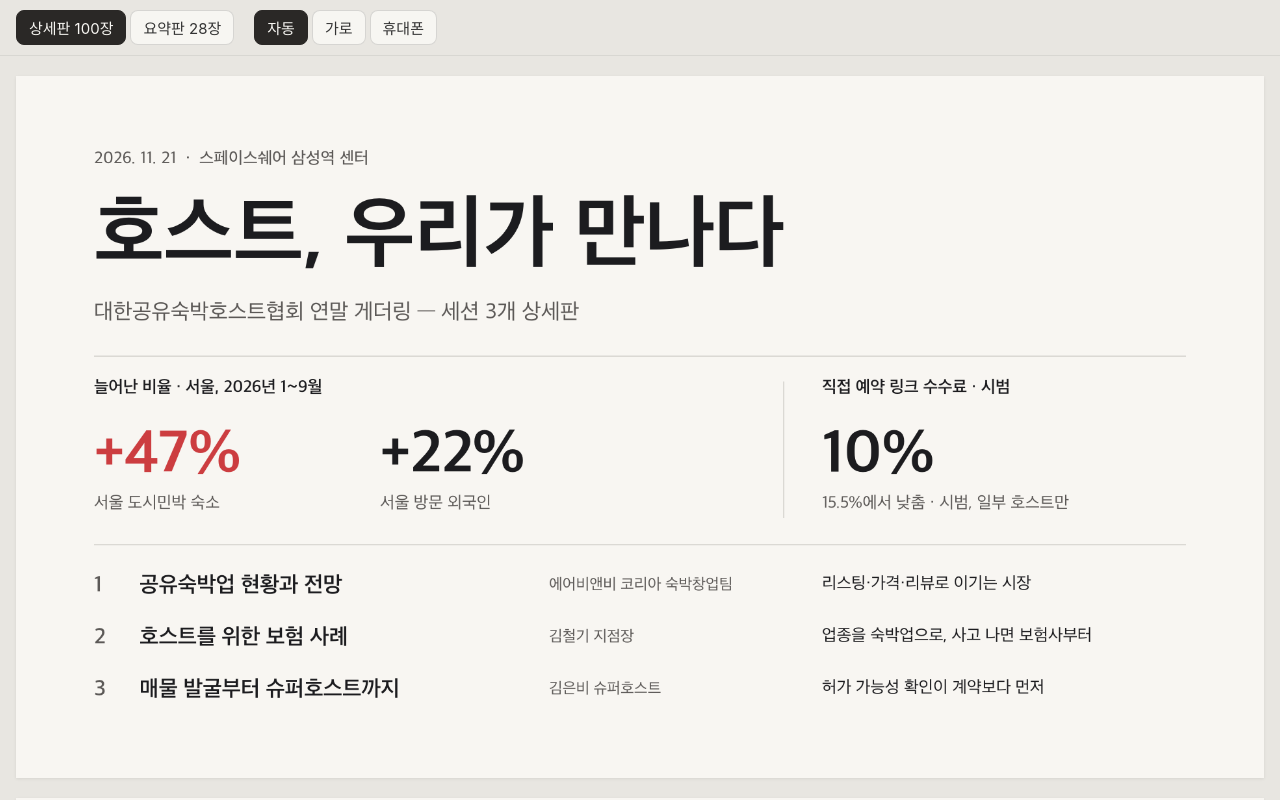
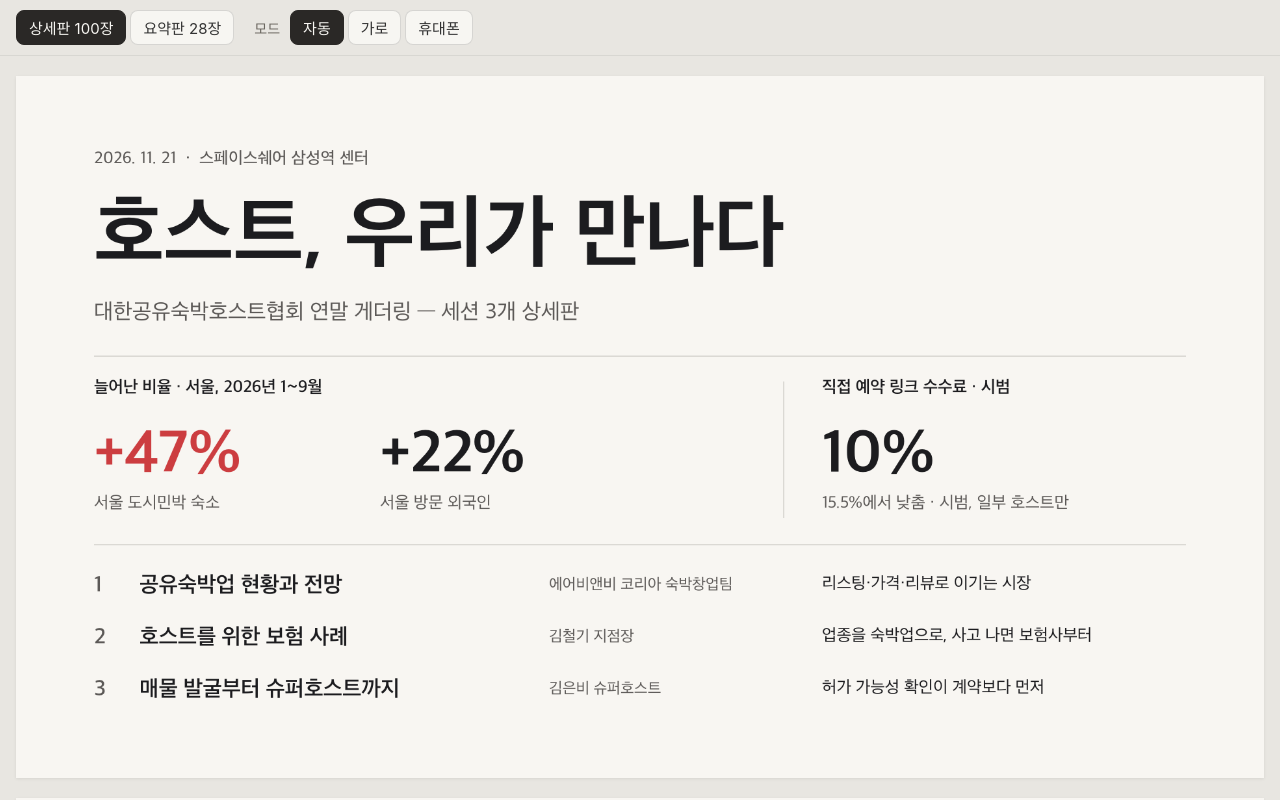
Before and after one commit to Walnut-House/airbnb-host-gathering-2026, a plain HTML site: page docs/index.html in a window 1280 px wide. Shown: the top 800 px of the page. Drawn offline with Linux system fonts and the light colour scheme.

Commit message:
보기 탭 앞에 「모드」 표시
Co-Authored-By: Claude Opus 5.5 <noreply@anthropic.com>

```diff
--- a/docs/index.html
+++ b/docs/index.html
@@ -8,7 +8,8 @@
   html,body{margin:0;background:#e8e6e1;font-family:-apple-system,"Apple SD Gothic Neo",sans-serif}
   nav{position:sticky;top:0;z-index:2;background:#e8e6e1f2;backdrop-filter:blur(6px);border-bottom:1px solid #0001}
   .bar{max-width:1600px;margin:0 auto;padding:10px 16px;display:flex;flex-wrap:wrap;gap:8px 20px;align-items:center}
-  .grp{display:flex;gap:4px}
+  .grp{display:flex;gap:4px;align-items:center}
+  .lbl{font-size:14px;color:#6b6760;margin-right:6px}
   button{font:inherit;font-size:15px;border:1px solid #0002;background:#f7f6f2;color:#333;border-radius:8px;padding:6px 12px;cursor:pointer}
   button[aria-pressed=true]{background:#2a2826;color:#f7f6f2;border-color:#2a2826}
   main{max-width:1600px;margin:0 auto;padding:20px 16px;display:flex;flex-direction:column;gap:20px;align-items:center}
@@ -19,7 +20,7 @@
 <body>
 <nav><div class="bar">
   <div class="grp" id="ed"><button data-v="detail">상세판 100장</button><button data-v="summary">요약판 28장</button></div>
-  <div class="grp" id="vw"><button data-v="auto">자동</button><button data-v="pc">가로</button><button data-v="phone">휴대폰</button></div>
+  <div class="grp" id="vw"><span class="lbl">모드</span><button data-v="auto">자동</button><button data-v="pc">가로</button><button data-v="phone">휴대폰</button></div>
 </div></nav>
 <main id="m"></main>
 <script>
```
